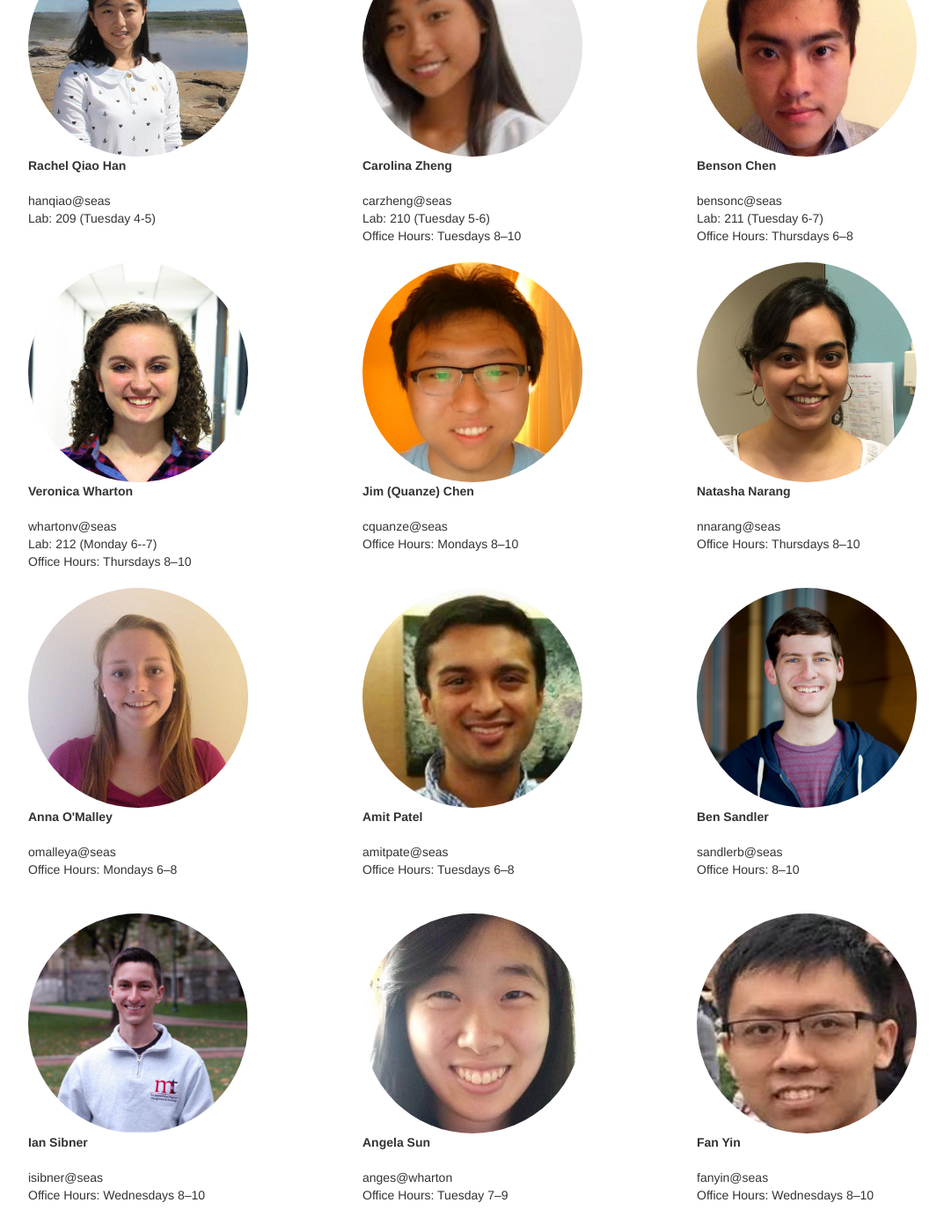
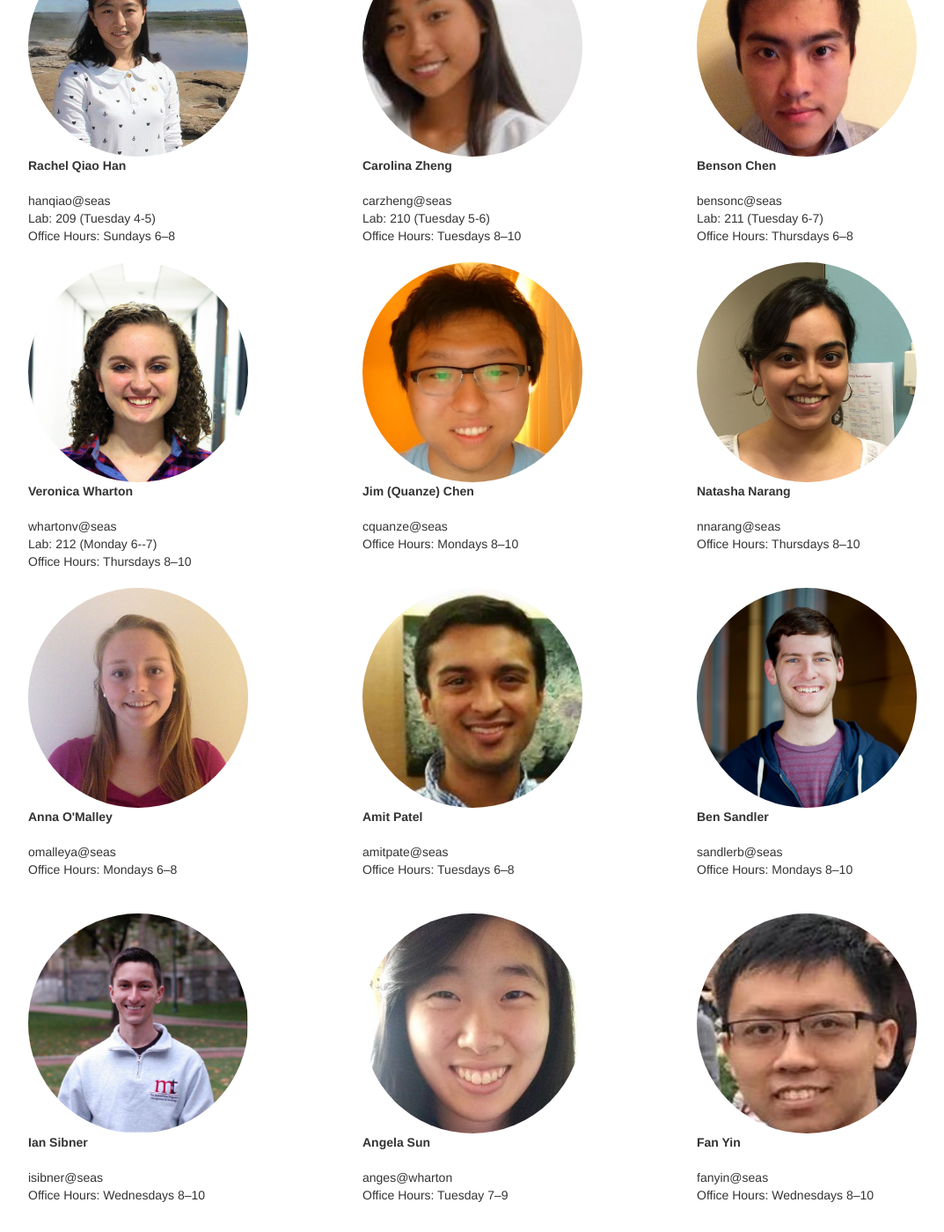
Before and after one commit to vikramkh/course-website-16fa, a Jekyll site: the page built from staff.md, in a window 1280 px wide and 1400 px high, scrolled down 1253 px. Shown: the whole window at 88% size, without its empty margins (53-1126 px from the left). Built offline with Jekyll 4.4.1, drawn with Linux system fonts in a browser that asks for light colours; nearby versions of some CDN libraries.

Commit message:
fix formatting for davix

```diff
--- a/_data/staff.yaml
+++ b/_data/staff.yaml
@@ -1,126 +1,124 @@
--
-    name: Rajiv Gandhi
-    pic: rajiv.jpg
-    email: rajiv@seas
-    extra_title: Instructor
-    office_hours:
--
-    name: David Xu
-    pic: david_xu.jpg
-    extra_title: Head TA
-    email: davix@seas
-    lab: 206 (Monday 5-6)
-    office_hours: Wednesdays 7--9
--
-    name: Fifi Yeung
-    pic: fifi.png
-    email: eyeung@seas
-    extra_title: Head TA
-    lab: 205 (Monday 4-5)
-    office_hours: Mondays 6--8
--
-    name: Trevin Gandhi
-    pic: trevin.jpg
-    email: gandhit@seas
-    lab: 201 (Monday 12-1)
-    office_hours: Thursdays 8--10
--
-    name: Wenli Zhao
-    pic: wenli.jpg
-    email: wenliz@seas
-    lab: 202 (Monday 1--2)
-    office_hours: Thursdays 6--8
--
-    name: David Freifelder
-    pic: david_freifelder.jpg
-    email: dfrei@seas
-    lab: 203 (Monday 2-3)
-    office_hours: Wednesdays 8--10
--
-    name: JT Cho
-    pic: jt.jpg
-    email: joncho@seas
-    lab: 204 (Monday 3-4)
-    office_hours: Wednesdays 6--8
--
-    name: John Hewitt
-    pic: john.jpg
-    email: johnhew@seas
-    lab: 207 (Tuesday 2-3)
-    office_hours: Tuesdays 8--10
--
-    name: Kevin Huo
-    pic: kevin.jpg
-    email: kevinhuo@seas
-    lab: 208 (Tuesday 3-4)
-    office_hours: Tuesdays 6--8
--
-    name: Rachel Qiao Han
-    pic: rachel.jpg
-    email: hanqiao@seas
-    lab: 209 (Tuesday 4-5)
-    office_hours:
--
-    name: Carolina Zheng
-    pic: carolina.jpg
-    email: carzheng@seas
-    lab: 210 (Tuesday 5-6)
-    office_hours: Tuesdays 8--10
--
-    name: Benson Chen
-    pic: benson.jpg
-    email: bensonc@seas
-    lab: 211 (Tuesday 6-7)
-    office_hours: Thursdays 6--8
--
-    name: Veronica Wharton
-    pic: veronica.jpg
-    email: whartonv@seas
-    lab: 212 (Monday 6--7)
-    office_hours: Thursdays 8--10
--
-    name: Jim (Quanze) Chen
-    pic: jim.jpg
-    email: cquanze@seas
-    office_hours: Mondays 8--10
--
-    name: Natasha Narang
-    pic: natasha.jpg
-    email: nnarang@seas
-    lab:
-    office_hours: Thursdays 8--10
--
-    name: Anna O'Malley
-    pic: anna.jpg
-    email: omalleya@seas
-    office_hours: Mondays 6--8
--
-    name: Amit Patel
-    pic: amit.jpg
-    email: amitpate@seas
-    office_hours: Tuesdays 6--8
--
-    name: Ben Sandler
-    pic: ben.jpg
-    email: sandlerb@seas
-    office_hours: 8--10
--
-    name: Ian Sibner
-    pic: ian.jpg
-    email: isibner@seas
-    office_hours: Wednesdays 8--10
--
-    name: Angela Sun
-    pic: angela.jpg
-    email: anges@wharton
-    office_hours: Tuesday 7--9
--
-    name: Fan Yin
-    pic: fan.jpeg
-    email: fanyin@seas
-    office_hours: Wednesdays 8--10
--
-    name: Daniel Zhang
-    pic: daniel.jpg
-    email: danielzh@sas
-    office_hours: Wednesdays 6--8
+- name: Rajiv Gandhi
+  pic: rajiv.jpg
+  email: rajiv@seas
+  extra_title: Instructor
+  office_hours:
+
+- name: David Xu
+  pic: david_xu.jpg
+  extra_title: Head TA
+  email: davix@seas
+  lab: 206 (Monday 5-6)
+  office_hours: Wednesdays 7--9
+
+- name: Fifi Yeung
+  pic: fifi.png
+  email: eyeung@seas
+  extra_title: Head TA
+  lab: 205 (Monday 4-5)
+  office_hours: Mondays 6--8
+
+- name: Trevin Gandhi
+  pic: trevin.jpg
+  email: gandhit@seas
+  lab: 201 (Monday 12-1)
+  office_hours: Thursdays 8--10
+
+- name: Wenli Zhao
+  pic: wenli.jpg
+  email: wenliz@seas
+  lab: 202 (Monday 1--2)
+  office_hours: Thursdays 6--8
+
+- name: David Freifelder
+  pic: david_freifelder.jpg
+  email: dfrei@seas
+  lab: 203 (Monday 2-3)
+  office_hours: Wednesdays 8--10
+
+- name: JT Cho
+  pic: jt.jpg
+  email: joncho@seas
+  lab: 204 (Monday 3-4)
+  office_hours: Wednesdays 6--8
+
+- name: John Hewitt
+  pic: john.jpg
+  email: johnhew@seas
+  lab: 207 (Tuesday 2-3)
+  office_hours: Tuesdays 8--10
+
+- name: Kevin Huo
+  pic: kevin.jpg
+  email: kevinhuo@seas
+  lab: 208 (Tuesday 3-4)
+  office_hours: Tuesdays 6--8
+
+- name: Rachel Qiao Han
+  pic: rachel.jpg
+  email: hanqiao@seas
+  lab: 209 (Tuesday 4-5)
+  office_hours: Sundays 6--8
+
+- name: Carolina Zheng
+  pic: carolina.jpg
+  email: carzheng@seas
+  lab: 210 (Tuesday 5-6)
+  office_hours: Tuesdays 8--10
+
+- name: Benson Chen
+  pic: benson.jpg
+  email: bensonc@seas
+  lab: 211 (Tuesday 6-7)
+  office_hours: Thursdays 6--8
+
+- name: Veronica Wharton
+  pic: veronica.jpg
+  email: whartonv@seas
+  lab: 212 (Monday 6--7)
+  office_hours: Thursdays 8--10
+
+- name: Jim (Quanze) Chen
+  pic: jim.jpg
+  email: cquanze@seas
+  office_hours: Mondays 8--10
+
+- name: Natasha Narang
+  pic: natasha.jpg
+  email: nnarang@seas
+  office_hours: Thursdays 8--10
+
+- name: Anna O'Malley
+  pic: anna.jpg
+  email: omalleya@seas
+  office_hours: Mondays 6--8
+
+- name: Amit Patel
+  pic: amit.jpg
+  email: amitpate@seas
+  office_hours: Tuesdays 6--8
+
+- name: Ben Sandler
+  pic: ben.jpg
+  email: sandlerb@seas
+  office_hours: Mondays 8--10
+
+- name: Ian Sibner
+  pic: ian.jpg
+  email: isibner@seas
+  office_hours: Wednesdays 8--10
+
+- name: Angela Sun
+  pic: angela.jpg
+  email: anges@wharton
+  office_hours: Tuesday 7--9
+
+- name: Fan Yin
+  pic: fan.jpeg
+  email: fanyin@seas
+  office_hours: Wednesdays 8--10
+
+- name: Daniel Zhang
+  pic: daniel.jpg
+  email: danielzh@sas
+  office_hours: Wednesdays 6--8
```
